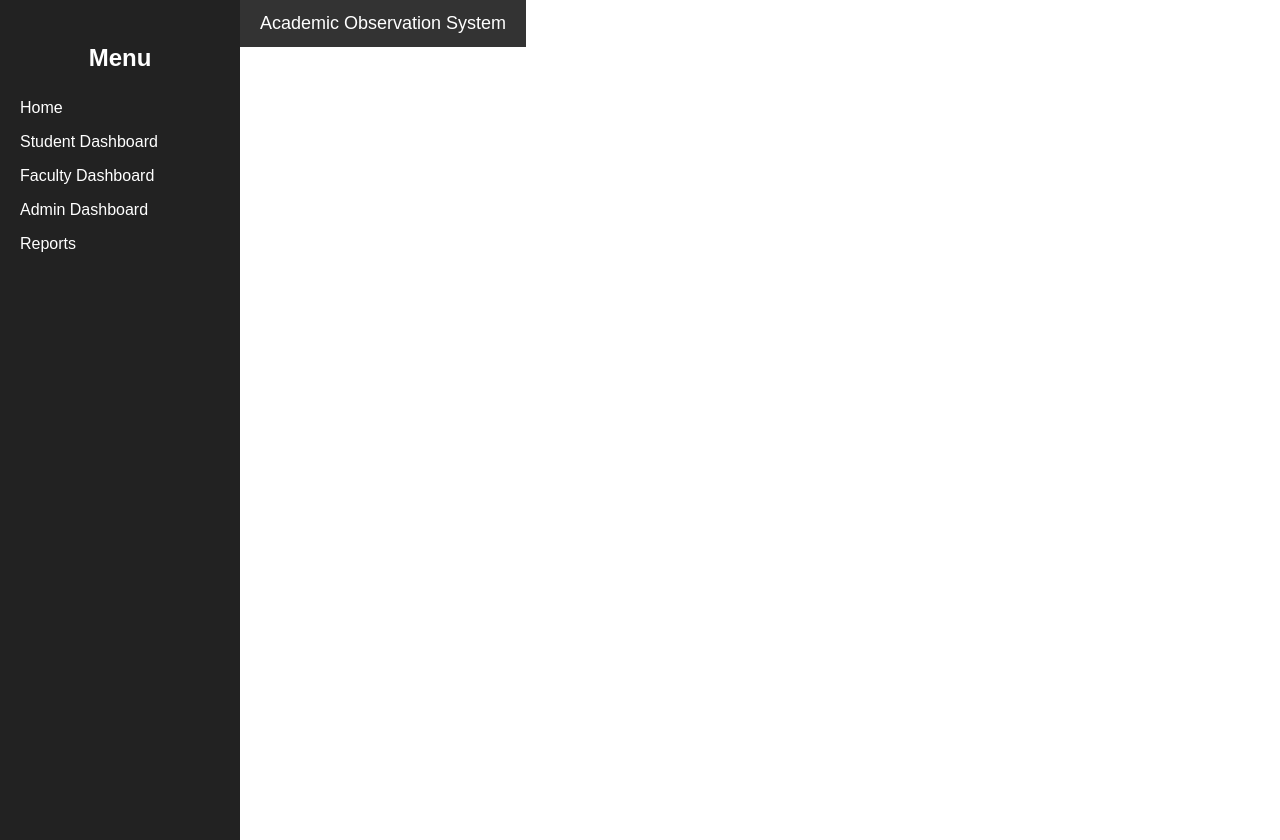
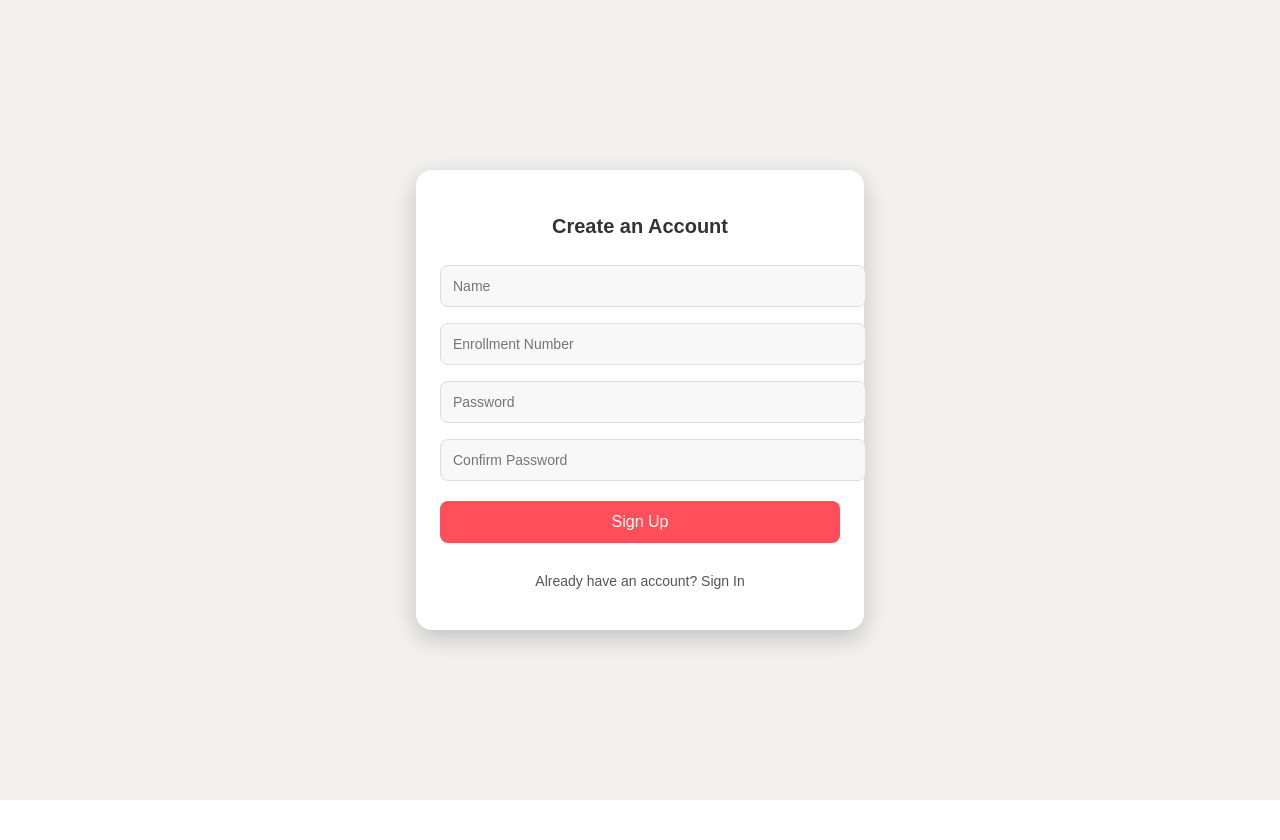
Before and after one commit to nidhidattani13/Feedback_system, a React (Vite) app in the folder Frontend/frontend/: page /signup in a window 1280 px wide. After the commit the page ends 800 px from the top, so only its background shows below. Built offline with nearby package versions, Linux system fonts and the light colour scheme.

Commit message:
Frontend :LOGIN AND SIGNUP

```diff
--- a/Frontend/frontend/src/App.jsx
+++ b/Frontend/frontend/src/App.jsx
@@ -1,29 +1,35 @@
 import React from "react";
-import Navbar from "./components/Navbar.jsx";
-import Sidebar from "./components/Sidebar.jsx";
-import { BrowserRouter as Router, Routes, Route } from "react-router-dom";
+import {
+  BrowserRouter as Router,
+  Routes,
+  Route,
+} from "react-router-dom";
 import Home from "./Pages/Home.jsx";
-import StudentDashboard from "./Pages/Studentdashboard.jsx";
-import FacultyDashboard from "./Pages/Facultdashboard.jsx";
-import AdminDashboard from "./Pages/Admin.jsx";
-import ReportView from "./Pages/Reportview.jsx";
+import StudentDashboard from "./Pages/StudentDashboard.jsx";
+import FacultyDashboard from "./Pages/FacultyDashboard.jsx";
+import AdminDashboard from "./Pages/AdminDashboard.jsx";
+import ReportView from "./Pages/ReportView.jsx";
+import Login from "./Pages/Login.jsx";
+import Signup from "./Pages/Signup.jsx";
+import Layout from "./components/Layout.jsx"; // Move Layout into its own file
 
 export default function App() {
   return (
     <Router>
-            <div style={{ display: "flex" }}>
-                <Sidebar />
-                <div style={{ flex: 1 }}>
-                    <Navbar />
       <Routes>
+        {/* Public Pages */}
+        <Route path="/login" element={<Login />} />
+        <Route path="/signup" element={<Signup />} />
+
+        {/* Dashboard Pages Wrapped in Layout */}
+        <Route element={<Layout />}>
           <Route path="/" element={<Home />} />
           <Route path="/student-dashboard" element={<StudentDashboard />} />
           <Route path="/faculty-dashboard" element={<FacultyDashboard />} />
           <Route path="/admin-dashboard" element={<AdminDashboard />} />
           <Route path="/report" element={<ReportView />} />
+        </Route>
       </Routes>
-                </div>
-            </div>
     </Router>
   );
 }
--- /dev/null
+++ b/Frontend/frontend/src/Pages/Login.jsx
@@ -0,0 +1,85 @@
+import React from "react";
+import { useNavigate } from "react-router-dom";
+
+const LoginPage = () => {
+  const navigate = useNavigate();
+
+  return (
+    <div style={containerStyle}>
+      <div style={boxStyle}>
+        <h2 style={titleStyle}>Sign in to your Account</h2>
+        <input type="text" placeholder="Enrollment Number" style={inputStyle} />
+        <input type="password" placeholder="Password" style={inputStyle} />
+        <p style={forgotPasswordStyle}>Forgot password?</p>
+        <button style={buttonStyle}>Continue</button>
+        <p style={linkStyle} onClick={() => navigate("/signup")}>
+          Create New Account
+        </p>
+      </div>
+    </div>
+  );
+};
+
+const containerStyle = {
+  display: "flex",
+  justifyContent: "center",
+  alignItems: "center",
+  height: "100vh",
+  width: "100vw",
+  backgroundColor: "#F2F1EF"
+};
+
+const boxStyle = {
+  width: "100%",
+  maxWidth: "400px",
+  padding: "24px",
+  borderRadius: "16px",
+  backgroundColor: "white",
+  boxShadow: "0 8px 24px rgba(0, 0, 0, 0.2)",
+  textAlign: "center",
+  boxSizing: "border-box"
+};
+
+const titleStyle = {
+  fontSize: "20px",
+  fontWeight: "600",
+  color: "#333"
+};
+
+const inputStyle = {
+  width: "calc(100% - 24px)",
+  padding: "12px",
+  margin: "12px 0",
+  borderRadius: "8px",
+  border: "1px solid #ddd",
+  backgroundColor: "#f8f8f8",
+  fontSize: "14px",
+  boxSizing: "border-box"
+};
+
+const forgotPasswordStyle = {
+  fontSize: "14px",
+  color: "red",
+  cursor: "pointer"
+};
+
+const buttonStyle = {
+  width: "100%",
+  padding: "12px",
+  marginTop: "12px",
+  borderRadius: "8px",
+  border: "none",
+  backgroundColor: "#FF4F5A",
+  color: "white",
+  fontSize: "16px",
+  cursor: "pointer"
+};
+
+const linkStyle = {
+  fontSize: "14px",
+  marginTop: "16px",
+  color: "#555",
+  cursor: "pointer"
+};
+
+export default LoginPage;
--- /dev/null
+++ b/Frontend/frontend/src/Pages/Signup.jsx
@@ -0,0 +1,200 @@
+import React, { useState } from "react";
+import { useNavigate } from "react-router-dom";
+
+const SignupPage = () => {
+  const navigate = useNavigate();
+  const [name, setName] = useState("");
+  const [enrollment, setEnrollment] = useState("");
+  const [password, setPassword] = useState("");
+  const [confirmPassword, setConfirmPassword] = useState("");
+  const [errors, setErrors] = useState({});
+  const [touched, setTouched] = useState({});
+
+  const validate = (field, value) => {
+    let validationErrors = { ...errors };
+    if (field === "name" && !/^[A-Za-z ]+$/.test(value)) {
+      validationErrors.name = "Name should only contain alphabets.";
+    } else {
+      delete validationErrors.name;
+    }
+    if (field === "enrollment" && !/^[0-9]{11}$/.test(value)) {
+      validationErrors.enrollment =
+        "Enrollment number must be exactly 11 digits.";
+    } else {
+      delete validationErrors.enrollment;
+    }
+    if (field === "password") {
+      let passwordErrors = [];
+      if (value.length < 11)
+        passwordErrors.push("Password must be at least 11 characters.");
+      if (!/[A-Z]/.test(value))
+        passwordErrors.push("Must contain at least 1 uppercase letter.");
+      if (!/[0-9]/.test(value))
+        passwordErrors.push("Must contain at least 1 number.");
+      if (!/[!@#$%^&*]/.test(value))
+        passwordErrors.push("Must contain at least 1 special character.");
+      if (value === enrollment)
+        passwordErrors.push("Should not be the same as the enrollment number.");
+      if (passwordErrors.length > 0) validationErrors.password = passwordErrors;
+      else delete validationErrors.password;
+    }
+    if (field === "confirmPassword" && value !== password) {
+      validationErrors.confirmPassword = "Passwords do not match.";
+    } else {
+      delete validationErrors.confirmPassword;
+    }
+    setErrors(validationErrors);
+  };
+
+  const handleInputChange = (setter, field) => (e) => {
+    setTouched((prev) => ({ ...prev, [field]: true }));
+    setter(e.target.value);
+    validate(field, e.target.value);
+  };
+
+  const handleSubmit = (e) => {
+    e.preventDefault();
+    if (Object.keys(errors).length === 0) {
+      console.log("Signup successful");
+    }
+  };
+
+  return (
+    <div style={containerStyle}>
+      <div style={boxStyle}>
+        <h2 style={titleStyle}>Create an Account</h2>
+        <form onSubmit={handleSubmit}>
+          <input
+            type="text"
+            placeholder="Name"
+            style={inputStyle}
+            value={name}
+            onChange={handleInputChange(setName, "name")}
+          />
+          {touched.name && errors.name && (
+            <p style={errorStyle}>{errors.name}</p>
+          )}
+          <input
+            type="text"
+            placeholder="Enrollment Number"
+            style={inputStyle}
+            value={enrollment}
+            onChange={handleInputChange(setEnrollment, "enrollment")}
+          />
+          {touched.enrollment && errors.enrollment && (
+            <p style={errorStyle}>{errors.enrollment}</p>
+          )}
+          <input
+            type="password"
+            placeholder="Password"
+            style={inputStyle}
+            value={password}
+            onChange={handleInputChange(setPassword, "password")}
+          />
+          {touched.password && errors.password && (
+            <ul style={errorListStyle}>
+              {errors.password.map((err, index) => (
+                <li key={index} style={errorStyle}>
+                  {err}
+                </li>
+              ))}
+            </ul>
+          )}
+          <input
+            type="password"
+            placeholder="Confirm Password"
+            style={inputStyle}
+            value={confirmPassword}
+            onChange={handleInputChange(setConfirmPassword, "confirmPassword")}
+          />
+          {touched.confirmPassword && errors.confirmPassword && (
+            <p style={errorStyle}>{errors.confirmPassword}</p>
+          )}
+          <button
+            type="submit"
+            style={{
+              ...buttonStyle,
+              backgroundColor:
+                Object.keys(errors).length === 0 ? "#FF4F5A" : "#ccc",
+              cursor:
+                Object.keys(errors).length === 0 ? "pointer" : "not-allowed",
+            }}
+            disabled={Object.keys(errors).length !== 0}
+          >
+            Sign Up
+          </button>
+        </form>
+        <p style={linkStyle} onClick={() => navigate("/login")}>
+          Already have an account? Sign In
+        </p>
+      </div>
+    </div>
+  );
+};
+
+const containerStyle = {
+  display: "flex",
+  justifyContent: "center",
+  alignItems: "center",
+  height: "100vh",
+  width: "100vw",
+  backgroundColor: "#F2F1EF",
+  overflow: "hidden",
+};
+
+const boxStyle = {
+  width: "90%",
+  maxWidth: "400px",
+  padding: "24px",
+  borderRadius: "16px",
+  backgroundColor: "white",
+  boxShadow: "0 8px 24px rgba(0, 0, 0, 0.2)",
+  textAlign: "center",
+};
+
+const titleStyle = {
+  fontSize: "20px",
+  fontWeight: "600",
+  color: "#333",
+};
+
+const inputStyle = {
+  width: "100%",
+  padding: "12px",
+  margin: "8px 0",
+  borderRadius: "8px",
+  border: "1px solid #ddd",
+  backgroundColor: "#f8f8f8",
+  fontSize: "14px",
+  color: "#000",
+};
+
+const buttonStyle = {
+  width: "100%",
+  padding: "12px",
+  margin: "12px 0",
+  borderRadius: "8px",
+  border: "none",
+  color: "white",
+  fontSize: "16px",
+};
+
+const linkStyle = {
+  fontSize: "14px",
+  marginTop: "16px",
+  color: "#555",
+  cursor: "pointer",
+};
+
+const errorStyle = {
+  fontSize: "12px",
+  color: "red",
+  textAlign: "left",
+};
+
+const errorListStyle = {
+  textAlign: "left",
+  paddingLeft: "12px",
+};
+
+export default SignupPage;
--- /dev/null
+++ b/Frontend/frontend/src/components/Layout.jsx
@@ -0,0 +1,18 @@
+import React from "react";
+import { Outlet } from "react-router-dom";
+import Sidebar from "./Sidebar.jsx";
+import Navbar from "./Navbar.jsx";
+
+const Layout = () => {
+  return (
+    <div style={{ display: "flex" }}>
+      <Sidebar />
+      <div style={{ flex: 1 }}>
+        <Navbar />
+        <Outlet /> {/* This renders the actual page inside Layout */}
+      </div>
+    </div>
+  );
+};
+
+export default Layout;
```
Also changed, not shown: Frontend/frontend/src/Pages/Router.jsx (added, +16 -0 lines), Frontend/frontend/src/Pages/AdminDashboard.jsx (renamed from Frontend/frontend/src/Pages/Admin.jsx), Frontend/frontend/src/Pages/FacultyDashboard.jsx (renamed from Frontend/frontend/src/Pages/Facultdashboard.jsx). Lines whose indentation alone changed are shown as unchanged.
